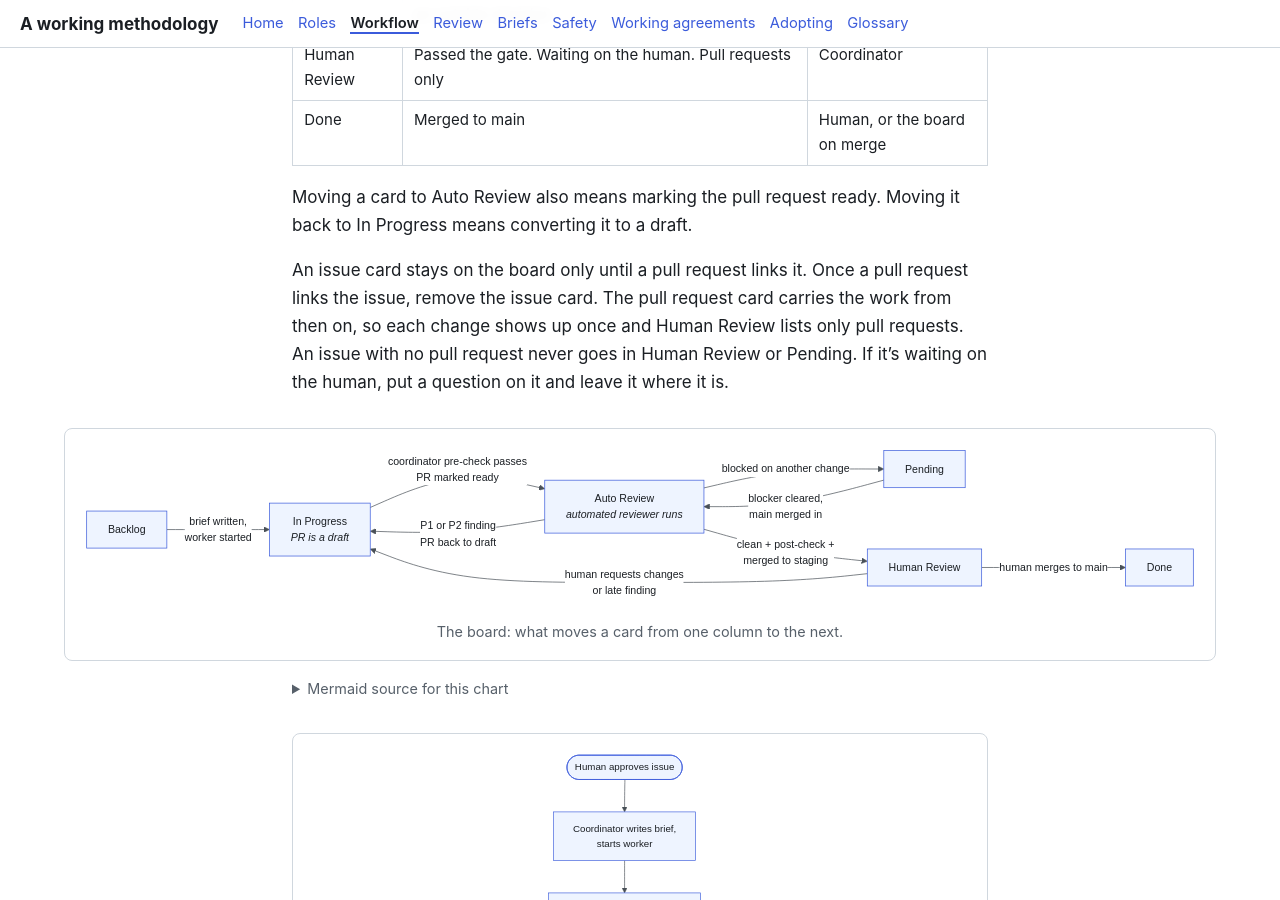
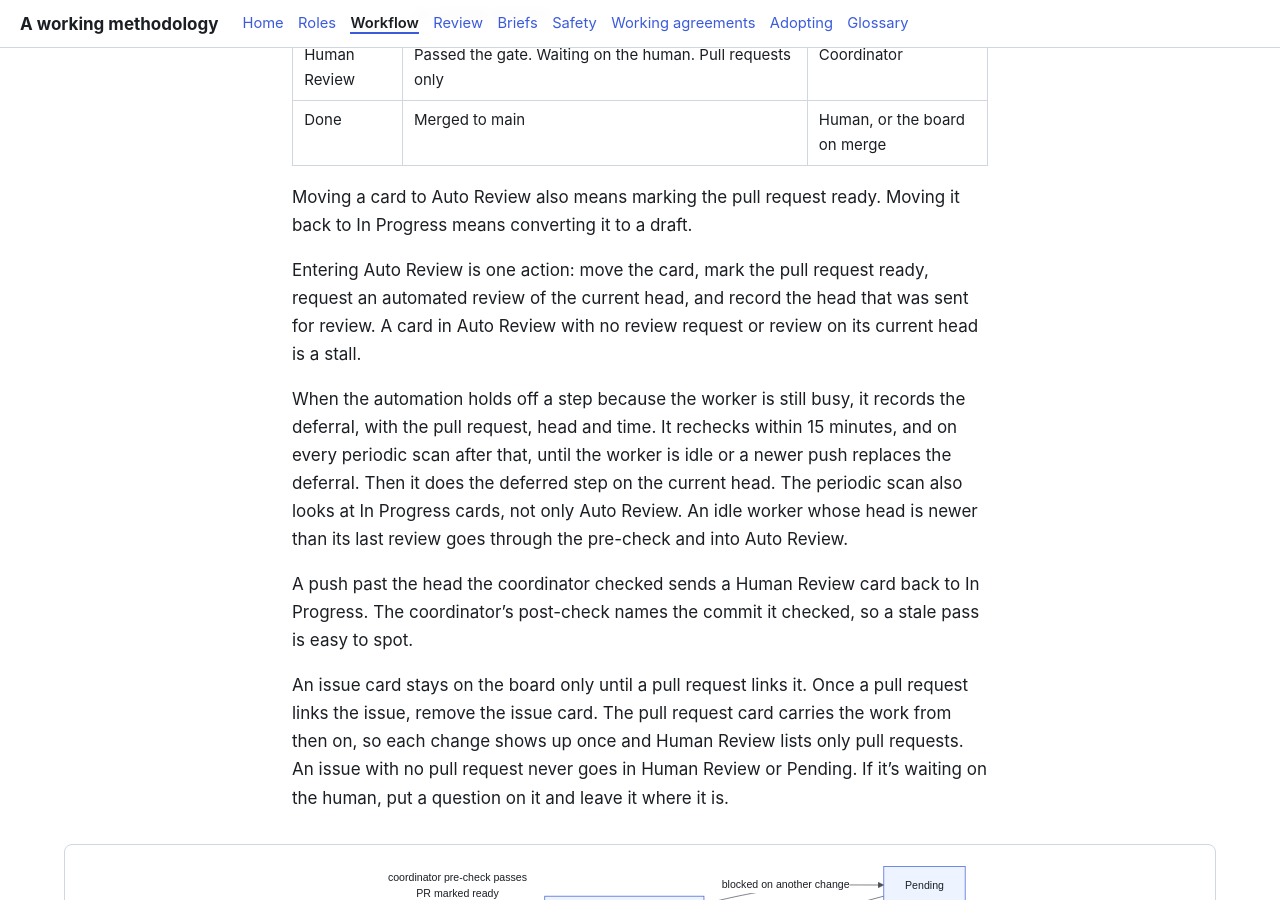
Before and after one commit to tangentcode/methodology, a Jekyll site: the page built from workflow.md, in a window 1280 px wide and 900 px high, scrolled down 841 px. Built offline with Jekyll 4.4.1, drawn with Linux system fonts in a browser that asks for light colours; our own code applies the rules of GitHub Pages for plain Markdown files.

Commit message:
Workflow: entering Auto Review is one action, and deferred steps are rechecked

```diff
--- a/workflow.md
+++ b/workflow.md
@@ -20,6 +20,12 @@
 | Done | Merged to main | Human, or the board on merge |
 
 Moving a card to Auto Review also means marking the pull request ready. Moving it back to In Progress means converting it to a draft.
+
+Entering Auto Review is one action: move the card, mark the pull request ready, request an automated review of the current head, and record the head that was sent for review. A card in Auto Review with no review request or review on its current head is a stall.
+
+When the automation holds off a step because the worker is still busy, it records the deferral, with the pull request, head and time. It rechecks within 15 minutes, and on every periodic scan after that, until the worker is idle or a newer push replaces the deferral. Then it does the deferred step on the current head. The periodic scan also looks at In Progress cards, not only Auto Review. An idle worker whose head is newer than its last review goes through the pre-check and into Auto Review.
+
+A push past the head the coordinator checked sends a Human Review card back to In Progress. The coordinator's post-check names the commit it checked, so a stale pass is easy to spot.
 
 An issue card stays on the board only until a pull request links it. Once a pull request links the issue, remove the issue card. The pull request card carries the work from then on, so each change shows up once and Human Review lists only pull requests. An issue with no pull request never goes in Human Review or Pending. If it's waiting on the human, put a question on it and leave it where it is.
 
```
